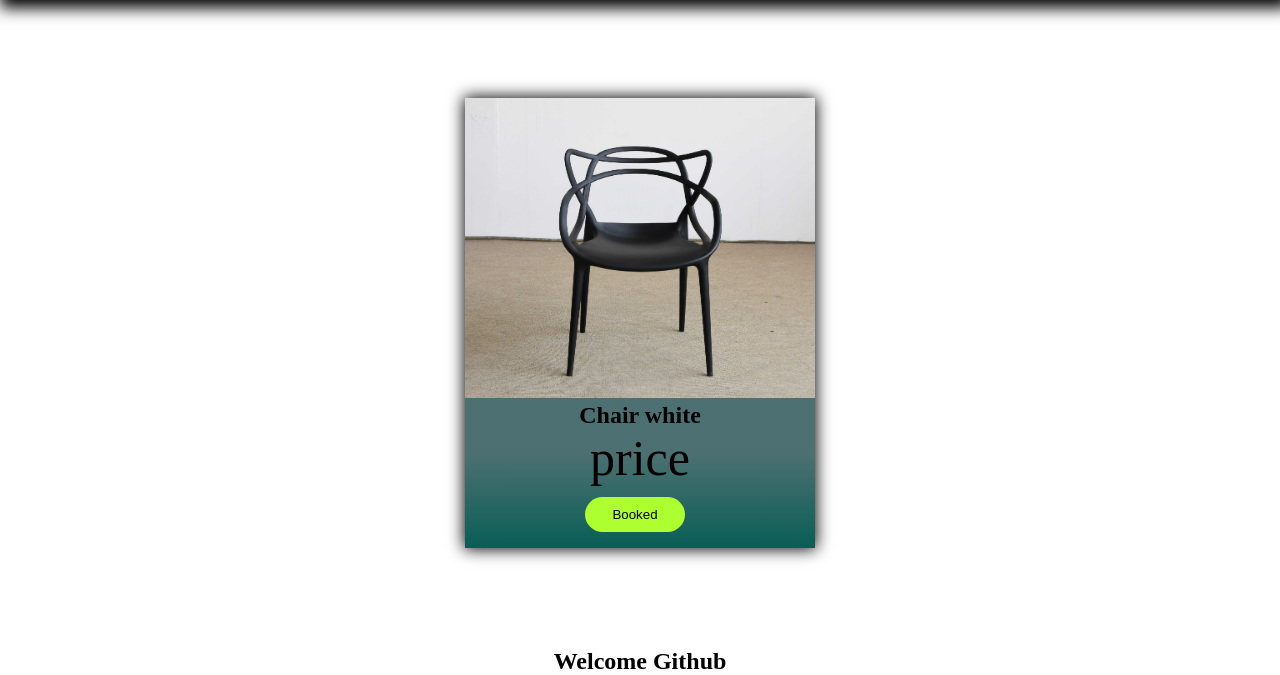
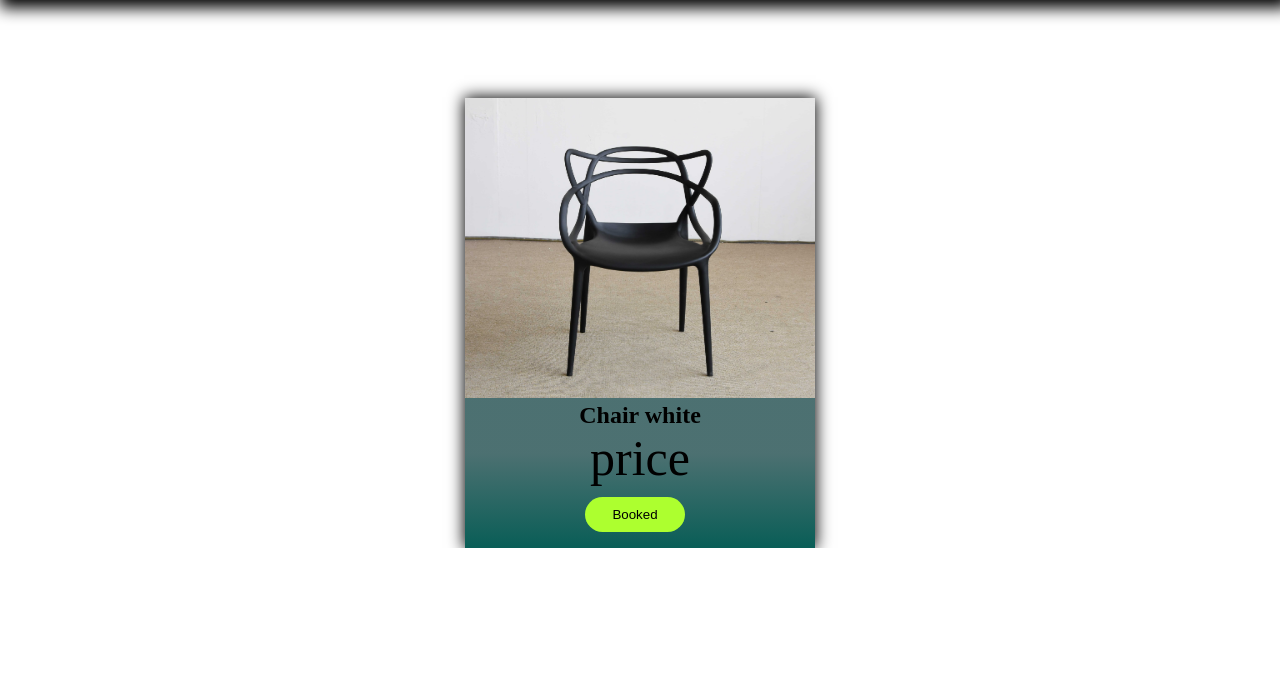
Before and after one commit to Fayasmuthu/Nav, a plain HTML site: page index.html in a window 1280 px wide. Shown: the part 802-1477 px from the top of the page. After the commit the page ends 1350 px from the top, so only its background shows below. Drawn offline with nearby package versions, Linux system fonts and the light colour scheme.

Commit message:
Update index.html

```diff
--- a/index.html
+++ b/index.html
@@ -127,9 +127,7 @@
             </div>
         </div>
     </section>
-    <section class="textfont">
-        <h1>Welcome Github</h1>
-    </section>
+
 
 
     <script src="script.js"></script>
```
